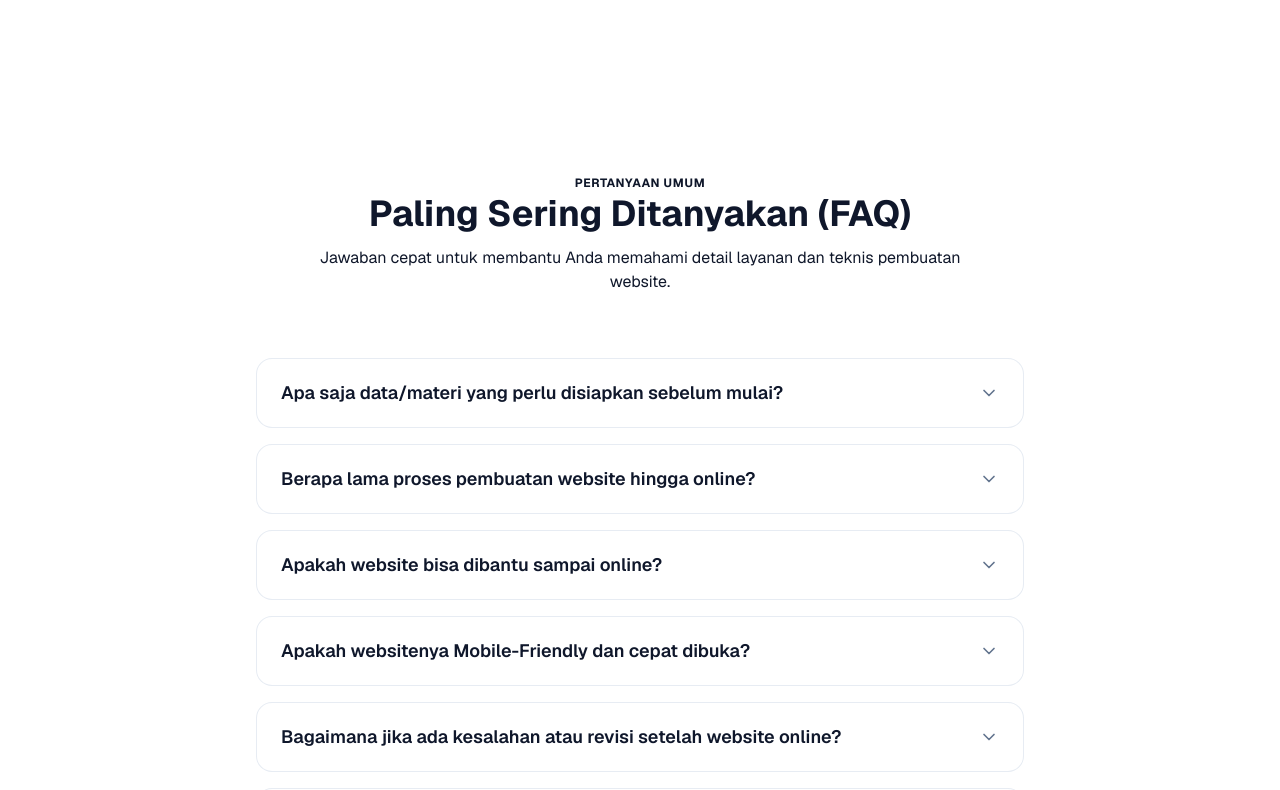
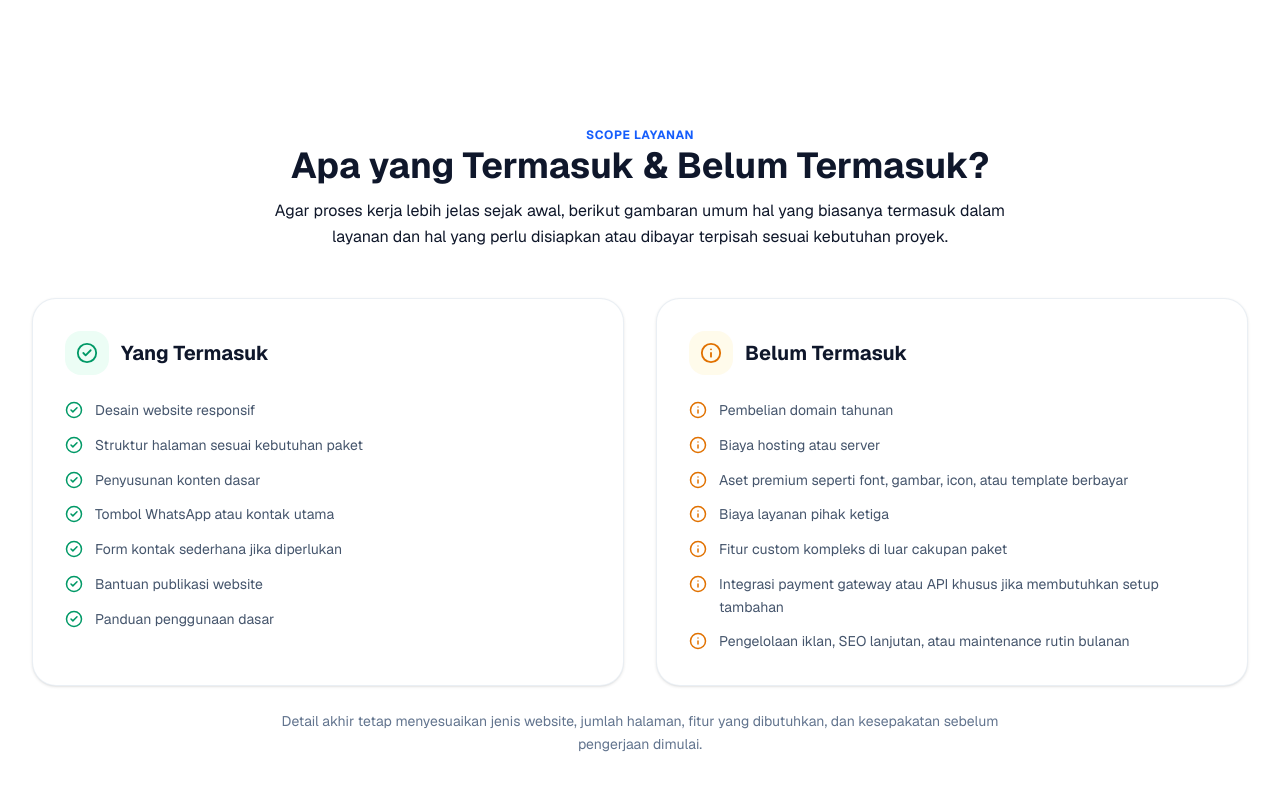
Before and after one commit to aul-ar/digital-carroll-base, a Next.js app: page / in a window 1280 px wide. Shown: the part 8920-9710 px from the top of the page. Built offline with nearby package versions, Linux system fonts and the light colour scheme.

Commit message:
Add service scope section

```diff
--- a/src/app/page.tsx
+++ b/src/app/page.tsx
@@ -5,7 +5,9 @@
   ArrowRight,
   ShieldCheck,
   Zap,
-  HeartHandshake
+  HeartHandshake,
+  CheckCircle2,
+  Info
 } from "lucide-react";
 import { services } from "@/data/services";
 import { demos } from "@/data/demos";
@@ -62,6 +64,26 @@
       description: "Kami membantu proses deploy, pengaturan custom domain, dan konfigurasi dasar agar website dapat diakses publik dengan rapi.",
       color: "text-emerald-600 dark:text-emerald-400 bg-emerald-50 dark:bg-emerald-950/30"
     }
+  ];
+
+  const includedItems = [
+    "Desain website responsif",
+    "Struktur halaman sesuai kebutuhan paket",
+    "Penyusunan konten dasar",
+    "Tombol WhatsApp atau kontak utama",
+    "Form kontak sederhana jika diperlukan",
+    "Bantuan publikasi website",
+    "Panduan penggunaan dasar"
+  ];
+
+  const excludedItems = [
+    "Pembelian domain tahunan",
+    "Biaya hosting atau server",
+    "Aset premium seperti font, gambar, icon, atau template berbayar",
+    "Biaya layanan pihak ketiga",
+    "Fitur custom kompleks di luar cakupan paket",
+    "Integrasi payment gateway atau API khusus jika membutuhkan setup tambahan",
+    "Pengelolaan iklan, SEO lanjutan, atau maintenance rutin bulanan"
   ];
 
   return (
@@ -318,7 +340,70 @@
         </Reveal>
       </section>
 
-      {/* 7. FAQ Section */}
+      {/* 7. Scope Section */}
+      <section className="max-w-7xl mx-auto px-4 sm:px-6 lg:px-8">
+        <Reveal className="text-center max-w-3xl mx-auto mb-12 space-y-3">
+          <span className="text-xs font-bold uppercase tracking-wider text-blue-600 dark:text-blue-400">
+            Scope Layanan
+          </span>
+          <h2 className="text-3xl sm:text-4xl font-bold text-slate-900 dark:text-white">
+            Apa yang Termasuk & Belum Termasuk?
+          </h2>
+          <p className="text-slate-650 dark:text-slate-400 text-sm sm:text-base leading-relaxed">
+            Agar proses kerja lebih jelas sejak awal, berikut gambaran umum hal yang biasanya termasuk dalam layanan dan hal yang perlu disiapkan atau dibayar terpisah sesuai kebutuhan proyek.
+          </p>
+        </Reveal>
+
+        <div className="grid grid-cols-1 lg:grid-cols-2 gap-8">
+          <Reveal className="h-full" delay={0}>
+            <div className="h-full bg-white dark:bg-slate-900 border border-slate-200/70 dark:border-slate-800/70 rounded-3xl p-6 sm:p-8 shadow-sm">
+              <div className="flex items-center gap-3 mb-6">
+                <div className="w-11 h-11 rounded-2xl bg-emerald-50 dark:bg-emerald-950/30 flex items-center justify-center text-emerald-600 dark:text-emerald-400 shrink-0">
+                  <CheckCircle2 className="w-5.5 h-5.5" />
+                </div>
+                <h3 className="text-xl font-bold text-slate-900 dark:text-white">Yang Termasuk</h3>
+              </div>
+
+              <ul className="space-y-3">
+                {includedItems.map((item) => (
+                  <li key={item} className="flex items-start gap-3 text-sm text-slate-600 dark:text-slate-350 leading-relaxed">
+                    <CheckCircle2 className="w-4.5 h-4.5 text-emerald-600 dark:text-emerald-400 shrink-0 mt-0.5" />
+                    <span>{item}</span>
+                  </li>
+                ))}
+              </ul>
+            </div>
+          </Reveal>
+
+          <Reveal className="h-full" delay={90}>
+            <div className="h-full bg-white dark:bg-slate-900 border border-slate-200/70 dark:border-slate-800/70 rounded-3xl p-6 sm:p-8 shadow-sm">
+              <div className="flex items-center gap-3 mb-6">
+                <div className="w-11 h-11 rounded-2xl bg-amber-50 dark:bg-amber-950/25 flex items-center justify-center text-amber-600 dark:text-amber-400 shrink-0">
+                  <Info className="w-5.5 h-5.5" />
+                </div>
+                <h3 className="text-xl font-bold text-slate-900 dark:text-white">Belum Termasuk</h3>
+              </div>
+
+              <ul className="space-y-3">
+                {excludedItems.map((item) => (
+                  <li key={item} className="flex items-start gap-3 text-sm text-slate-600 dark:text-slate-350 leading-relaxed">
+                    <Info className="w-4.5 h-4.5 text-amber-600 dark:text-amber-400 shrink-0 mt-0.5" />
+                    <span>{item}</span>
+                  </li>
+                ))}
+              </ul>
+            </div>
+          </Reveal>
+        </div>
+
+        <Reveal y={16}>
+          <p className="mt-6 text-center text-xs sm:text-sm text-slate-500 dark:text-slate-400 max-w-3xl mx-auto leading-relaxed">
+            Detail akhir tetap menyesuaikan jenis website, jumlah halaman, fitur yang dibutuhkan, dan kesepakatan sebelum pengerjaan dimulai.
+          </p>
+        </Reveal>
+      </section>
+
+      {/* 8. FAQ Section */}
       <section className="max-w-7xl mx-auto px-4 sm:px-6 lg:px-8 py-12">
         <Reveal className="text-center max-w-2xl mx-auto mb-16 space-y-3">
           <span className="text-xs font-bold uppercase tracking-wider text-purple-650 dark:text-purple-400">
@@ -335,7 +420,7 @@
         <FAQSection />
       </section>
 
-      {/* 8. WhatsApp CTA Section */}
+      {/* 9. WhatsApp CTA Section */}
       <section className="max-w-5xl mx-auto px-4 sm:px-6 lg:px-8">
         <Reveal className="bg-gradient-to-tr from-blue-650 to-indigo-900 dark:from-slate-900 dark:to-indigo-950/60 p-8 sm:p-14 rounded-3xl text-center text-white relative overflow-hidden shadow-xl shadow-indigo-950/10">
           <div className="absolute inset-0 bg-[radial-gradient(ellipse_at_top,_var(--tw-gradient-stops))] from-blue-650/40 via-transparent to-transparent pointer-events-none" />
```
